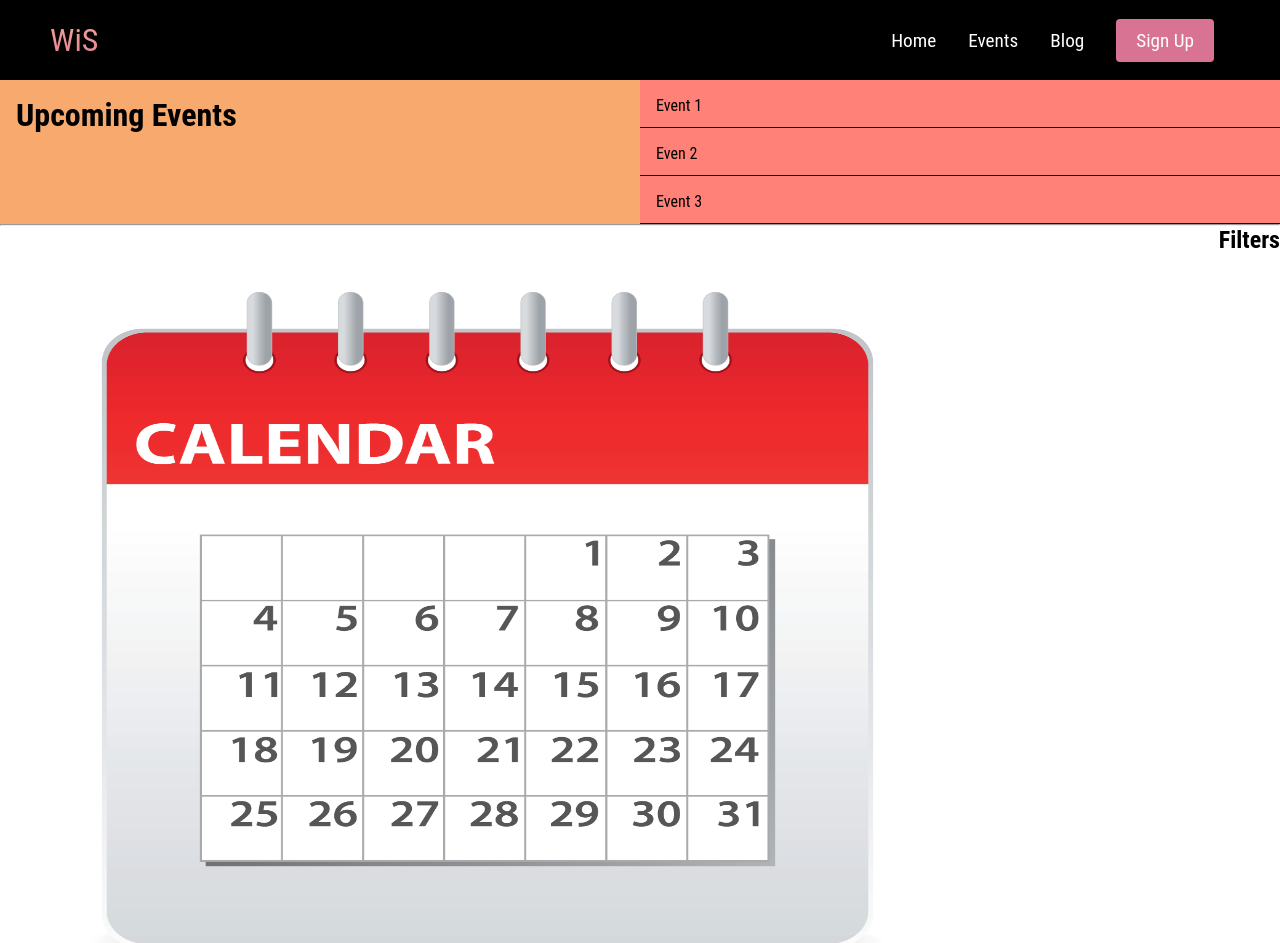
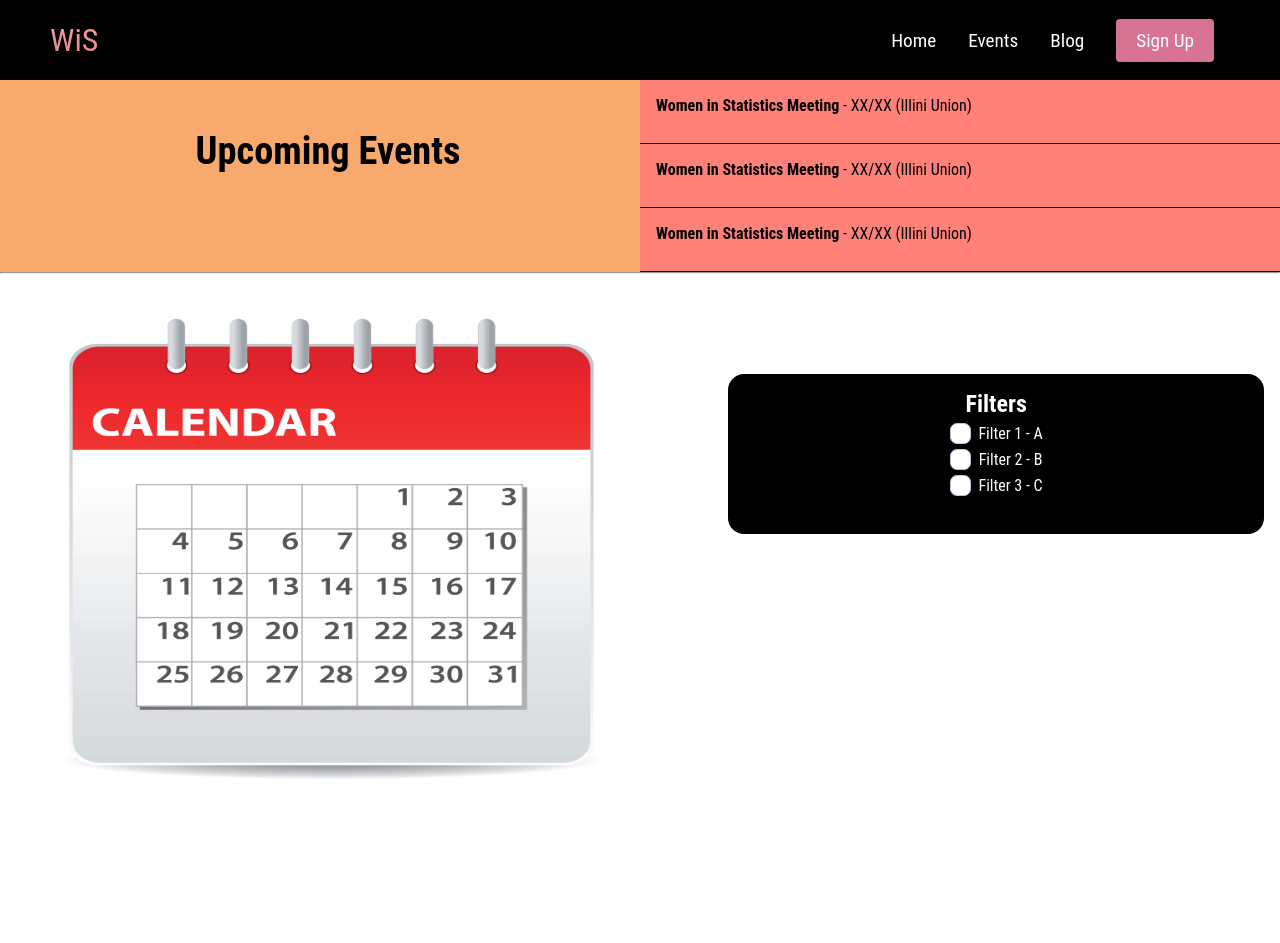
Before and after one commit to ehuang08/wis-website, a plain HTML site: page events.html in a window 1280 px wide. Shown: the top 943 px of the page. Drawn offline with Linux system fonts and the light colour scheme.

Commit message:
created demo filters

```diff
--- a/events.html
+++ b/events.html
@@ -43,13 +43,19 @@
             <div class = "right-head">
                 <ul class = "right-thing">
                     <li>
-                        <div class = "event-sub">Event 1</div>
+                        <div class = "event-sub">
+                            <p><b>Women in Statistics Meeting</b> - XX/XX (Illini Union)</p>
+                        </div>
                     </li>
                     <li>
-                        <div class = "event-sub">Even 2</div>
+                        <div class = "event-sub">
+                            <p><b>Women in Statistics Meeting</b> - XX/XX (Illini Union)</p>
+                        </div>
                     </li>
                     <li>
-                        <div class = "event-sub">Event 3</div>
+                        <div class = "event-sub">
+                            <p><b>Women in Statistics Meeting</b> - XX/XX (Illini Union)</p>
+                        </div>
                     </li>
                 </ul>
             </div>
@@ -59,10 +65,22 @@
             <div>
                 <img src="Calendar-PNG-Image-2292175568.png" alt="Dummy Calendar"/>
             </div>
-            <div>
+            <div class = "calendar-filters">
                 <h2>Filters</h2>
+                <div class="checkbox-wrapper-13">
+                    <input id="c1-13" type="checkbox">
+                    <label for="c1-13">Filter 1 - A</label>
+                </div>
+                <div class="checkbox-wrapper-13">
+                    <input id="c1-13" type="checkbox">
+                    <label for="c1-13">Filter 2 - B</label>
+                </div>
+                <div class="checkbox-wrapper-13">
+                    <input id="c1-13" type="checkbox">
+                    <label for="c1-13">Filter 3 - C</label>
+                </div>
             </div>
         </div>
-
+        <script src="app.js"></script>
     </body>
 </html>
--- a/styles.css
+++ b/styles.css
@@ -465,9 +465,11 @@
 .left-head {
     background-color: #f7a96e;
     width:50%;
-    padding-top: 1rem ;
-    padding-bottom: 4rem;
+    padding-top: 3rem ;
+    padding-bottom: 3rem;
     padding-left:1rem;
+    text-align: center;
+    font-size: larger;
 }
 
 .right-head {
@@ -481,9 +483,10 @@
 }
 
 .event-sub {
-    height: 3rem;
+    height: 4rem;
     padding-left: 1rem;
     padding-top: 1rem;
+    padding-bottom: 1rem;
     border-bottom: #000000 solid 1px;
     text-decoration: none;
 }
@@ -491,8 +494,126 @@
 .calendar img {
     width:80%;
     height: 80%;
+    position:relative;
 }
 
 .calendar {
     display: flex;
 }
+
+.calendar-filters {
+    background-color: black;
+    color:white;
+    position:relative;
+    margin-left: -100px;
+    margin-right: 1rem;
+    margin-top: 100px;
+    width:80%;
+    height:10rem;
+    border-radius: 1rem;
+    text-align: center;
+    padding-top:1rem;
+}
+
+.calendar-filters h2 {
+    padding-bottom: 5px;
+}
+
+@supports (-webkit-appearance: none) or (-moz-appearance: none) {
+    .checkbox-wrapper-13 input[type=checkbox] {
+      --active: #275EFE;
+      --active-inner: #fff;
+      --focus: 2px rgba(39, 94, 254, .3);
+      --border: #BBC1E1;
+      --border-hover: #275EFE;
+      --background: #fff;
+      --disabled: #F6F8FF;
+      --disabled-inner: #E1E6F9;
+      -webkit-appearance: none;
+      -moz-appearance: none;
+      height: 21px;
+      outline: none;
+      display: inline-block;
+      vertical-align: top;
+      position: relative;
+      margin: 0;
+      cursor: pointer;
+      border: 1px solid var(--bc, var(--border));
+      background: var(--b, var(--background));
+      transition: background 0.3s, border-color 0.3s, box-shadow 0.2s;
+      margin-bottom: 5px;
+    }
+    .checkbox-wrapper-13 input[type=checkbox]:after {
+      content: "";
+      display: block;
+      left: 0;
+      top: 0;
+      position: absolute;
+      transition: transform var(--d-t, 0.3s) var(--d-t-e, ease), opacity var(--d-o, 0.2s);
+    }
+    .checkbox-wrapper-13 input[type=checkbox]:checked {
+      --b: var(--active);
+      --bc: var(--active);
+      --d-o: .3s;
+      --d-t: .6s;
+      --d-t-e: cubic-bezier(.2, .85, .32, 1.2);
+    }
+    .checkbox-wrapper-13 input[type=checkbox]:disabled {
+      --b: var(--disabled);
+      cursor: not-allowed;
+      opacity: 0.9;
+    }
+    .checkbox-wrapper-13 input[type=checkbox]:disabled:checked {
+      --b: var(--disabled-inner);
+      --bc: var(--border);
+    }
+    .checkbox-wrapper-13 input[type=checkbox]:disabled + label {
+      cursor: not-allowed;
+    }
+    .checkbox-wrapper-13 input[type=checkbox]:hover:not(:checked):not(:disabled) {
+      --bc: var(--border-hover);
+    }
+    .checkbox-wrapper-13 input[type=checkbox]:focus {
+      box-shadow: 0 0 0 var(--focus);
+    }
+    .checkbox-wrapper-13 input[type=checkbox]:not(.switch) {
+      width: 21px;
+    }
+    .checkbox-wrapper-13 input[type=checkbox]:not(.switch):after {
+      opacity: var(--o, 0);
+    }
+    .checkbox-wrapper-13 input[type=checkbox]:not(.switch):checked {
+      --o: 1;
+    }
+    .checkbox-wrapper-13 input[type=checkbox] + label {
+      display: inline-block;
+      vertical-align: middle;
+      cursor: pointer;
+      margin-left: 4px;
+    }
+
+    .checkbox-wrapper-13 input[type=checkbox]:not(.switch) {
+      border-radius: 7px;
+    }
+    .checkbox-wrapper-13 input[type=checkbox]:not(.switch):after {
+      width: 5px;
+      height: 9px;
+      border: 2px solid var(--active-inner);
+      border-top: 0;
+      border-left: 0;
+      left: 7px;
+      top: 4px;
+      transform: rotate(var(--r, 20deg));
+    }
+    .checkbox-wrapper-13 input[type=checkbox]:not(.switch):checked {
+      --r: 43deg;
+    }
+  }
+
+  .checkbox-wrapper-13 * {
+    box-sizing: inherit;
+  }
+  .checkbox-wrapper-13 *:before,
+  .checkbox-wrapper-13 *:after {
+    box-sizing: inherit;
+  }
```
